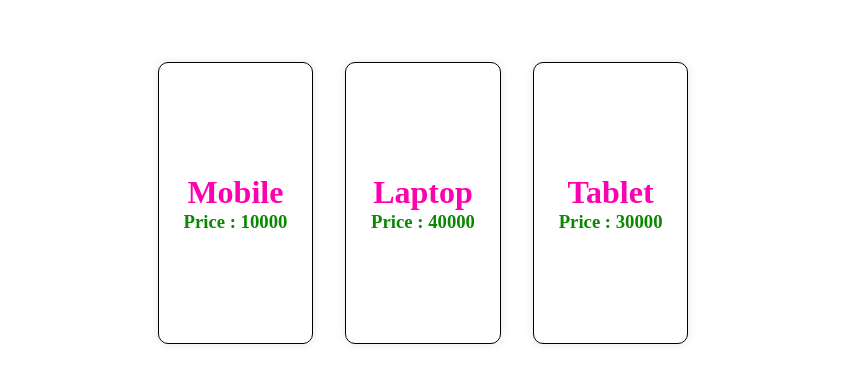
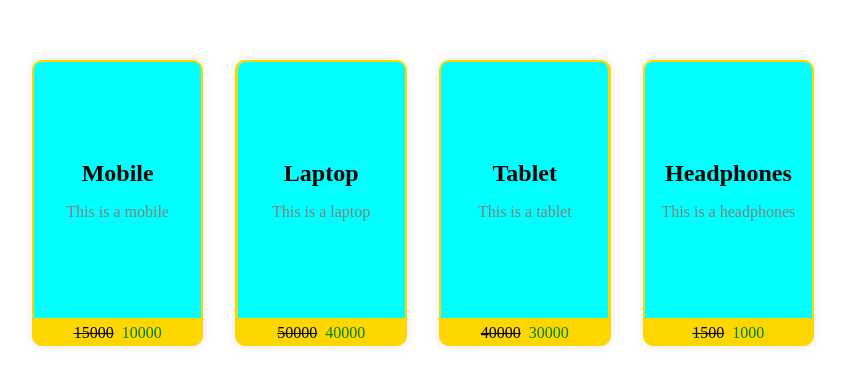
Before and after one commit to sanjeevkoshti/React-Learning, a React (Vite) app: page / in a window 1280 px wide. Shown: the part 197-582 px from the top of the page, without its empty margins (217-1062 px from the left). Built offline with nearby package versions, Linux system fonts and the light colour scheme.

Commit message:
desplay products with neet style

```diff
--- a/src/Product.css
+++ b/src/Product.css
@@ -1,12 +1,15 @@
 .product{
-    border: 1.5px solid black;
+    border: 1.5px solid gold;
     border-radius: 10px;
-    width: 12vw;
-    height: 35vh;
+    padding: 0.1rem 0.1rem 0.2rem 0.1rem;
     margin: 1rem;
     box-shadow: 0 0 10px rgba(0, 0, 0, 0.1);
     align-items: center;
     justify-content: center;
     display: flex;
     flex-direction: column;
+    gap: 0.4rem;
+    background-color: gold;
+    height: 35vh;
+    width: 13vw;
 }
--- a/src/Product.jsx
+++ b/src/Product.jsx
@@ -1,10 +1,11 @@
 import './Product.css';
+import Protitle from './Protitle';
 
 function Product(props) {
   return (
     <div className="product">
-       <h1>{props.title}</h1>
-       <h3 className='author'>Price : {props.price}</h3>
+       <Protitle title={props.title} description={props.description}/>
+       <p className='price'><span className="oldPrice" style={{textDecoration: "line-through"}}>{props.oldPrice}</span>&nbsp;&nbsp;<span className="newPrice" style={{color: "green"}}>{props.newPrice}</span></p>
        {/* {props.children} */}
     </div>
   );
--- a/src/Propss.css
+++ b/src/Propss.css
@@ -5,5 +5,4 @@
     align-items: center;
     justify-content: center;
     height: 100vh;
-    width: 100vw;
 }
--- a/src/Propss.jsx
+++ b/src/Propss.jsx
@@ -3,17 +3,18 @@ import "./Propss.css";
 
 //array of objects
 const products = [
-  { title: "Mobile", price: 10000 },
-  { title: "Laptop", price: 40000 },
-  { title: "Tablet", price: 30000 }
+  { title: "Mobile", description: "This is a mobile", oldPrice: 15000, newPrice: 10000 },
+  { title: "Laptop", description: "This is a laptop", oldPrice: 50000, newPrice: 40000 },
+  { title: "Tablet", description: "This is a tablet", oldPrice: 40000, newPrice: 30000 },
+  { title: "Headphones", description: "This is a headphones", oldPrice: 1500, newPrice: 1000 }
 ];
 
 //display array of objects
 const Propss = () => {
   return (
     <div className="productSec">
-      {products.map((product) => (
-        <Product title={product.title} price={product.price}/>
+      {products.map((product, index) => (
+        <Product key={index} title={product.title} description={product.description} oldPrice={product.oldPrice} newPrice={product.newPrice}/>
       ))}
     </div>
   );
--- /dev/null
+++ b/src/Protitle.css
@@ -0,0 +1,21 @@
+.titleSec{
+    display: flex;
+    flex-direction: column;
+    gap: 1rem;
+    align-items: center;
+    justify-content: center;
+    background-color: aqua;
+    border-radius: 8px 8px 0 0;
+    padding: 1rem;
+    margin: 0;
+    height: 100%;
+    width: 81%;
+}
+.title{
+    font-size: 1.5rem;
+    font-weight: bold;
+}
+.description{
+    font-size: 1rem;
+    color: gray;
+}
--- /dev/null
+++ b/src/Protitle.jsx
@@ -0,0 +1,12 @@
+import './Protitle.css';
+
+function Protitle(props) {
+    return (
+        <div className="titleSec">
+            <h2 className="title">{props.title}</h2>
+            <p className="description">{props.description}</p>
+        </div>
+    );
+}
+
+export default Protitle;
```
